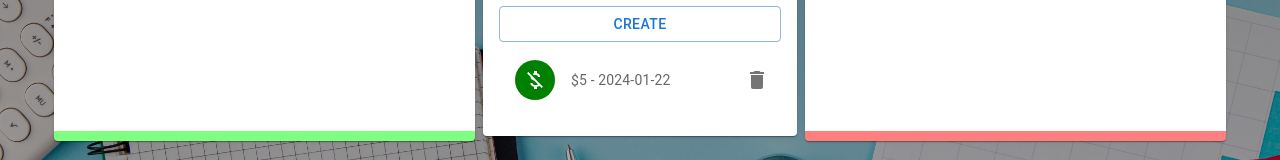
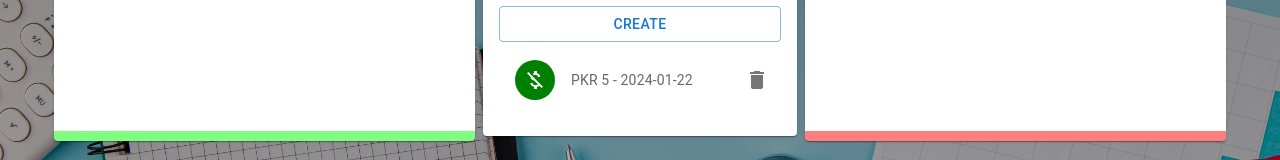
Before and after one commit to Affaq-Ahmed/Budget-Buddy, a React (Create React App) app: page / in a window 1280 px wide. Both pictures are taken after typing "5" into the empty fields and a click on the button "CREATE". Shown: the part 523-683 px from the top of the page. Built offline with nearby package versions, Linux system fonts and the light colour scheme.

Commit message:
Update transaction amount display format

```diff
--- a/src/components/Main/List.jsx
+++ b/src/components/Main/List.jsx
@@ -46,7 +46,7 @@ const List = () => {
 						</ListItemAvatar>
 						<ListItemText
 							primary={transaction.category}
-							secondary={`$${transaction.amount} - ${transaction.date} `}
+							secondary={`PKR ${transaction.amount} - ${transaction.date} `}
 						/>
 						<ListItemSecondaryAction>
 							<IconButton
```
